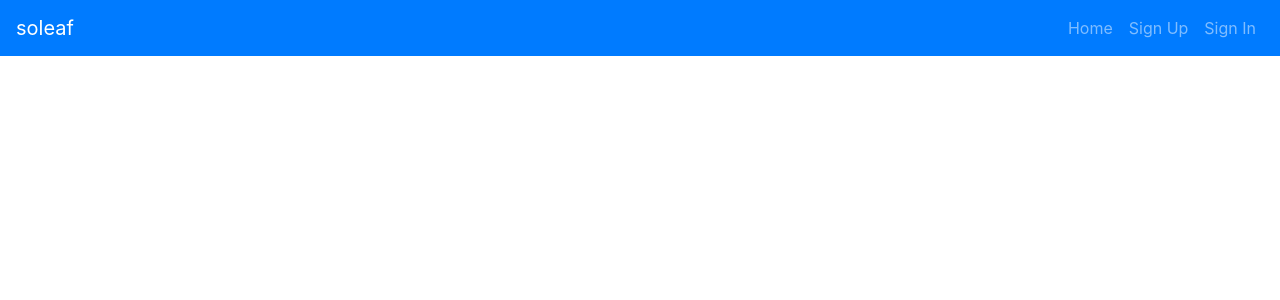
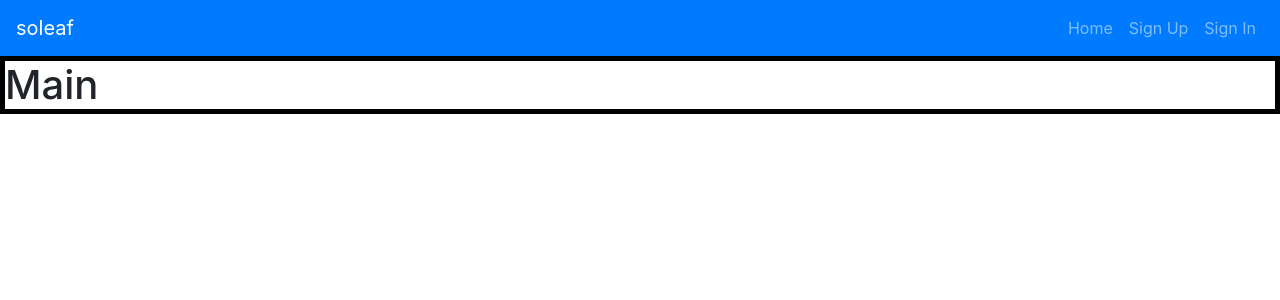
Before and after one commit to MStephen024/soleaf-client, a React app: page / in a window 1280 px wide. Shown: the top 300 px of the page. Built offline with nearby package versions, Linux system fonts and the light colour scheme.

Commit message:
Set up dashboard for more next components

```diff
--- a/scripts/start.js
+++ b/scripts/start.js
@@ -24,7 +24,7 @@ const {
   choosePort,
   createCompiler,
   prepareProxy,
-  prepareUrls,
+  prepareUrls
 } = require('react-dev-utils/WebpackDevServerUtils')
 const openBrowser = require('react-dev-utils/openBrowser')
 const paths = require('../config/paths')
@@ -92,8 +92,8 @@ choosePort(HOST, DEFAULT_PORT)
       openBrowser(urls.localUrlForBrowser)
     });
 
-    ['SIGINT', 'SIGTERM'].forEach(function(sig) {
-      process.on(sig, function() {
+    ['SIGINT', 'SIGTERM'].forEach(function (sig) {
+      process.on(sig, function () {
         devServer.close()
         process.exit()
       })
--- a/src/App.js
+++ b/src/App.js
@@ -9,6 +9,8 @@ import SignUp from './components/SignUp/SignUp'
 import SignIn from './components/SignIn/SignIn'
 import SignOut from './components/SignOut/SignOut'
 import ChangePassword from './components/ChangePassword/ChangePassword'
+
+import Dashboard from './components/Soleaf/Dashboard'
 
 class App extends Component {
   constructor (props) {
@@ -52,7 +54,7 @@ class App extends Component {
             deleteAlert={this.deleteAlert}
           />
         ))}
-        <main className="container">
+        <main> {/* className="container" */ }
           <Route path='/sign-up' render={() => (
             <SignUp msgAlert={this.msgAlert} setUser={this.setUser} />
           )} />
@@ -65,6 +67,9 @@ class App extends Component {
           <AuthenticatedRoute user={user} path='/change-password' render={() => (
             <ChangePassword msgAlert={this.msgAlert} user={user} />
           )} />
+          <Route path='/' render={() => (
+            <Dashboard msgAlert={this.msgAlert} setUser={this.setUser} />
+          )} />
         </main>
       </Fragment>
     )
--- /dev/null
+++ b/src/components/Soleaf/Dashboard.js
@@ -0,0 +1,9 @@
+import React from 'react'
+
+const Dashboard = () => {
+  return (
+    <h1 className="h1-border"> Main </h1>
+  )
+}
+
+export default Dashboard
--- a/src/index.scss
+++ b/src/index.scss
@@ -1 +1,5 @@
 @import '~bootstrap/scss/bootstrap';
+
+.h1-border {
+  border: 5px solid #000;
+}
```
Also changed, not shown: 1 other file (tests, documents, lock files or other folders).
